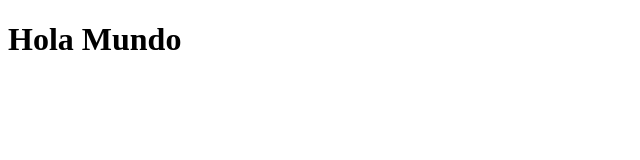
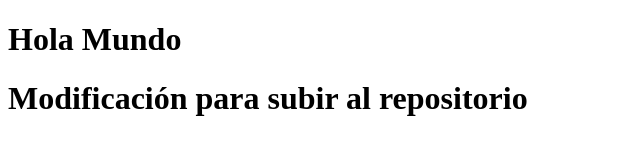
Before and after one commit to Sognol/Curso-Git, a plain HTML site: page index.html in a window 1280 px wide. Shown: the whole page, without its empty margins (0-640 px from the left). Drawn offline with Linux system fonts and the light colour scheme.

Commit message:
segundo commit

```diff
--- a/index.html
+++ b/index.html
@@ -8,6 +8,7 @@
 </head>
 <body>
     <h1>Hola Mundo</h1>
+    <h1>Modificación para subir al repositorio</h1>
 
 </body>
 </html>
```
